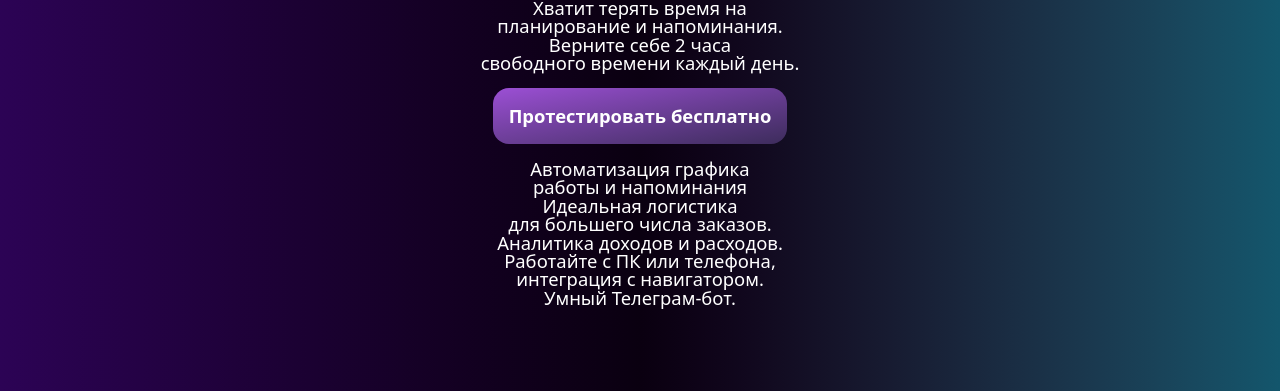
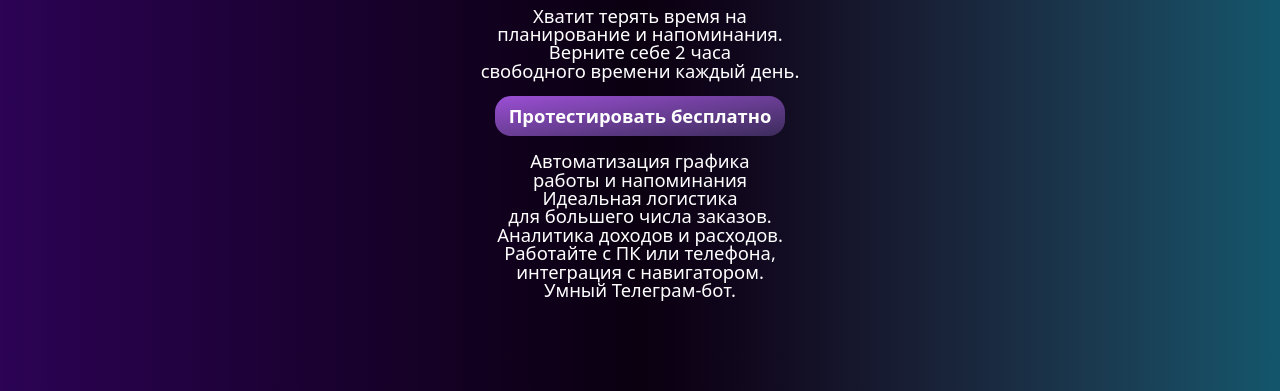
Before and after one commit to fire8327/Neiroseptik, a website: page index.html in a window 1280 px wide. Shown: the part 409-800 px from the top of the page. Drawn offline with Linux system fonts and the light colour scheme.

Commit message:
feat: link height

```diff
--- a/index.html
+++ b/index.html
@@ -24,7 +24,7 @@
             Верните себе 2 часа <br>
             свободного времени каждый день.
         </p>
-        <a href="https://www.google.com/?hl=ru" target="_blank" class="text-[2.3svh] font-semibold px-4 py-3.5 flex items-center justify-center bg-linear-to-br from-[#9C4FD5] to-[#3D2C5C] rounded-2xl">Протестировать бесплатно</a>
+        <a href="https://www.google.com/?hl=ru" target="_blank" class="text-[2.3svh] px-3.5 h-[5vh] font-semibold flex items-center justify-center bg-linear-to-br from-[#9C4FD5] to-[#3D2C5C] rounded-2xl">Протестировать бесплатно</a>
         <p class="text-[2.3svh] leading-[100%] font-medium">
             Автоматизация графика <br>
             работы и напоминания <br>
```
Also changed, not shown: Assets/CSS/output.css.
